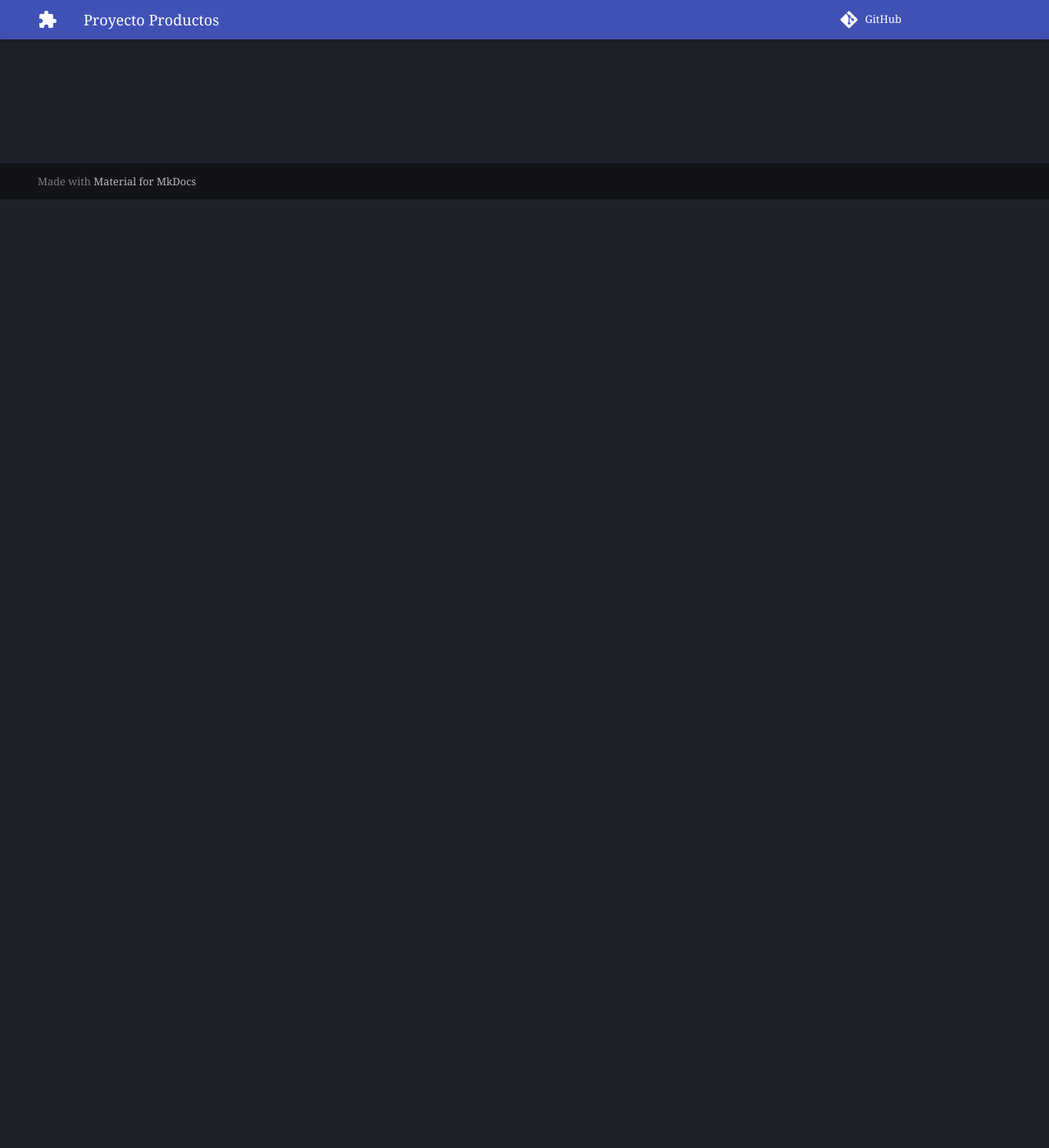
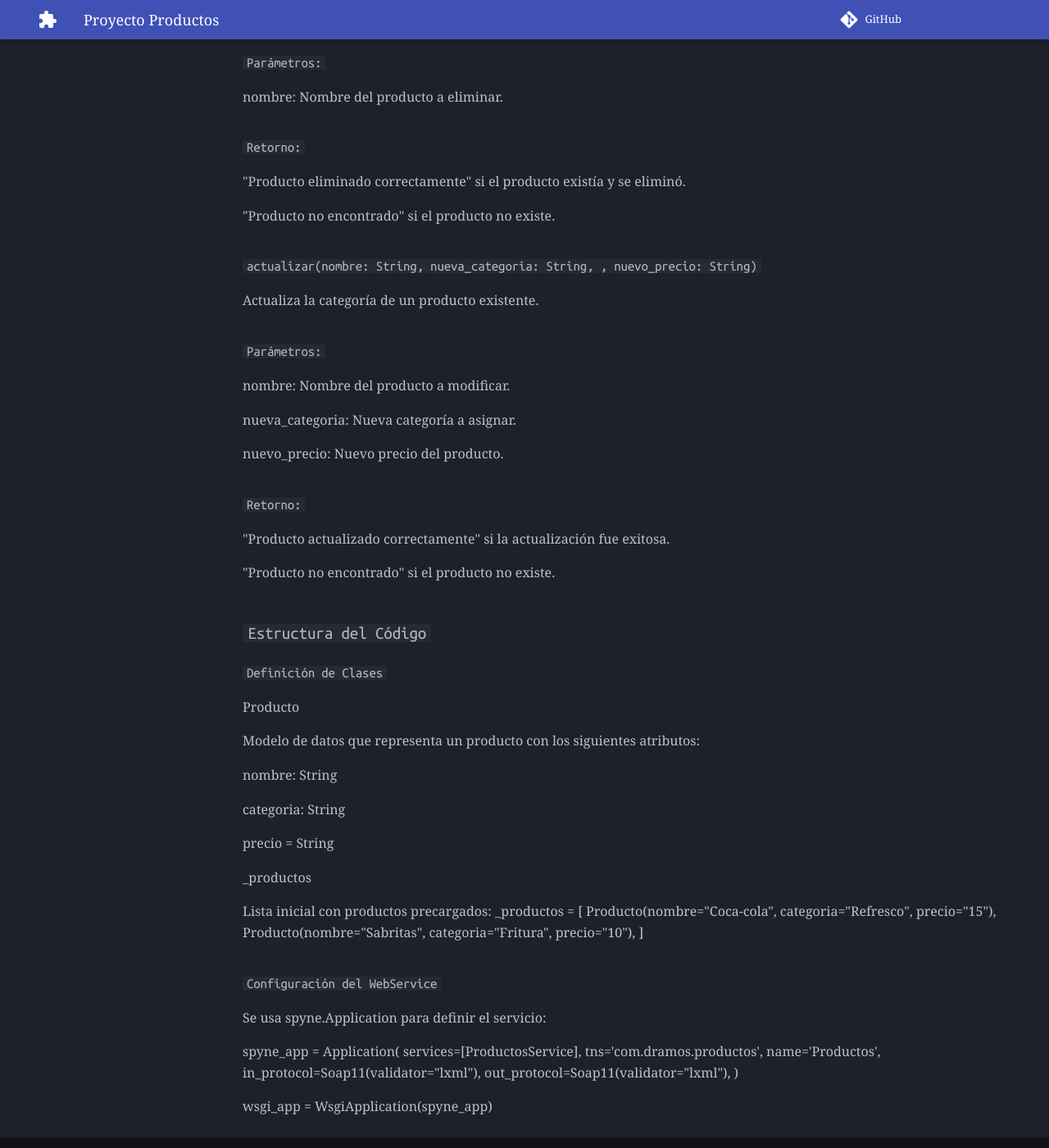
Before and after one commit to misaelnieto/itm_2025_soa_u2, an MkDocs documentation site: the page built from docs/servicios/dramos.md, in a window 1280 px wide and 1400 px high, scrolled down 1157 px. Shown: the whole window at 82% size. Built offline with MkDocs 1.6.1 and Material for MkDocs 9.7.7, drawn with Linux system fonts in a browser that asks for light colours; comment, search, counter and statistics services are not loaded; some of the changed text lies outside the part shown.

Commit message:
WebService funcionando sin errores y con pruebas hechas

```diff
--- a/docs/servicios/dramos.md
+++ b/docs/servicios/dramos.md
@@ -3,3 +3,98 @@
 ## Módulo `productos`
 
 ::: webservice.dramos.servicio
+
+El servicio expone los siguientes métodos SOAP:
+
+## Métodos
+### `listado()`
+
+Obtiene la lista de productos registrados.
+
+### `Retorno:`
+
+Array(Producto): Una lista de objetos Producto.
+
+### `registrar(nombre: String, categoria: String, precio: String)`
+
+Registra un nuevo producto.
+
+### `Parámetros:`
+
+nombre: Nombre del producto.
+
+categoria: Categoría del producto.
+
+precio: Precio del producto.
+
+### `Retorno:`
+
+"Producto registrado" si el registro es exitoso.
+
+### `eliminar(nombre: String)`
+
+Elimina un producto por su nombre.
+
+### `Parámetros:`
+
+nombre: Nombre del producto a eliminar.
+
+### `Retorno:`
+
+"Producto eliminado correctamente" si el producto existía y se eliminó.
+
+"Producto no encontrado" si el producto no existe.
+
+### `actualizar(nombre: String, nueva_categoria: String, , nuevo_precio: String)`
+
+Actualiza la categoría de un producto existente.
+
+### `Parámetros:`
+
+nombre: Nombre del producto a modificar.
+
+nueva_categoria: Nueva categoría a asignar.
+
+nuevo_precio: Nuevo precio del producto.
+
+### `Retorno:`
+
+"Producto actualizado correctamente" si la actualización fue exitosa.
+
+"Producto no encontrado" si el producto no existe.
+
+## `Estructura del Código`
+
+### `Definición de Clases`
+
+Producto
+
+Modelo de datos que representa un producto con los siguientes atributos:
+
+nombre: String
+
+categoria: String
+
+precio = String
+
+_productos
+
+Lista inicial con productos precargados:
+   _productos = [
+    Producto(nombre="Coca-cola", categoria="Refresco", precio="15"),
+    Producto(nombre="Sabritas", categoria="Fritura", precio="10"),
+]
+
+### `Configuración del WebService`
+
+Se usa spyne.Application para definir el servicio:
+
+spyne_app = Application(
+    services=[ProductosService],
+    tns='com.dramos.productos',
+    name='Productos',
+    in_protocol=Soap11(validator="lxml"),
+    out_protocol=Soap11(validator="lxml"),
+)
+
+wsgi_app = WsgiApplication(spyne_app)
```
Also changed, not shown: docs/servicios/index.md (+1 -1 lines).
